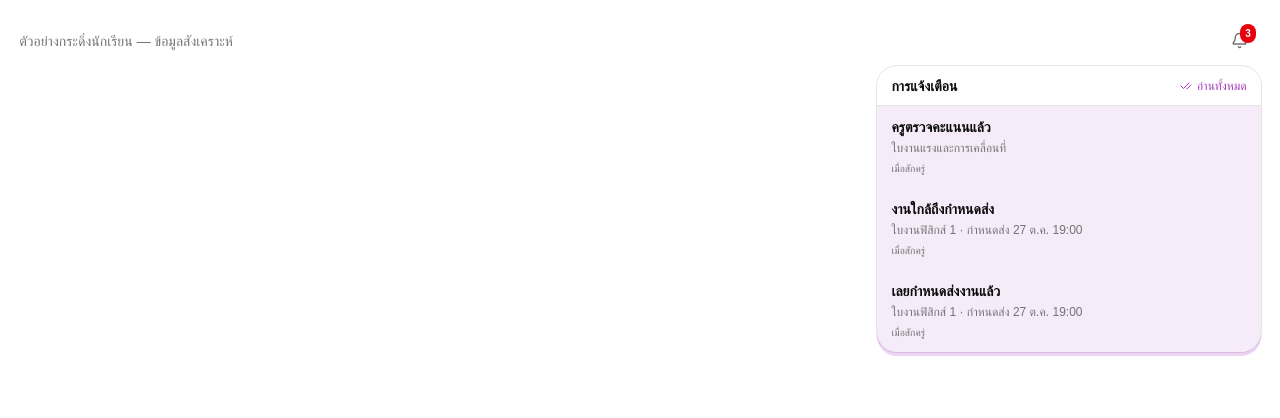
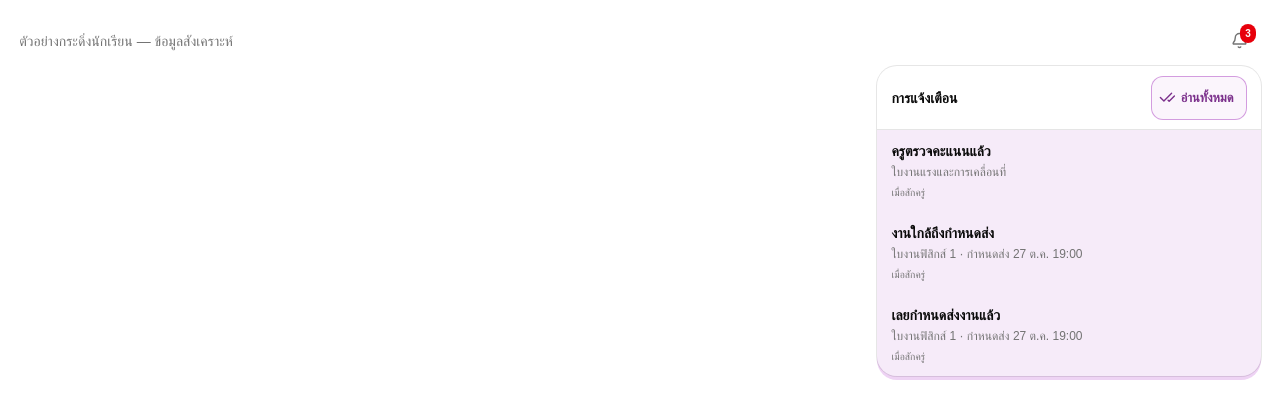
Before and after one commit to korkru-me/jk, a Next.js app: page /exam-screen-lab/notifications-bell in a window 1280 px wide. Both pictures are taken after a click on the button "การแจ้งเตือน". Shown: the top 418 px of the page. Built offline with nearby package versions, Linux system fonts and the light colour scheme; a web font is replaced by a local one.

Commit message:
fix: clarify read-all notification button for both roles

```diff
--- a/components/layout/notifications-bell.tsx
+++ b/components/layout/notifications-bell.tsx
@@ -3,6 +3,7 @@
 import { useCallback, useEffect, useState } from 'react'
 import Link from 'next/link'
 import { Bell, CheckCheck } from 'lucide-react'
+import { Button } from '@/components/ui/button'
 import {
   DropdownMenu,
   DropdownMenuContent,
@@ -103,16 +104,19 @@ export function NotificationsBell({ initialUnreadCount, actions = DEFAULT_ACTION
           </span>
         )}
       </DropdownMenuTrigger>
-      <DropdownMenuContent align="end" className="w-80 p-0">
-        <div className="flex items-center justify-between px-3 py-2 border-b">
+      <DropdownMenuContent align="end" className="w-80 max-w-[calc(100vw-1rem)] p-0">
+        <div className="flex items-center justify-between gap-2 px-3 py-2 border-b">
           <span className="text-sm font-semibold">การแจ้งเตือน</span>
           {unreadCount > 0 && (
-            <button
+            <Button
+              type="button"
+              variant="primaryOutline"
+              size="sm"
               onClick={handleMarkAllRead}
-              className="flex items-center gap-1 text-xs text-primary hover:text-primary/80 transition-colors"
+              className="min-h-[44px] cursor-pointer"
             >
-              <CheckCheck size={12} /> อ่านทั้งหมด
-            </button>
+              <CheckCheck data-icon="inline-start" aria-hidden="true" /> อ่านทั้งหมด
+            </Button>
           )}
         </div>
 
--- a/components/ui/button.tsx
+++ b/components/ui/button.tsx
@@ -15,6 +15,8 @@ const buttonVariants = cva(
         default: "bg-primary text-primary-foreground [a]:hover:bg-primary/80",
         outline:
           "border-border bg-background hover:bg-muted hover:text-foreground aria-expanded:bg-muted aria-expanded:text-foreground dark:border-input dark:bg-input/30 dark:hover:bg-input/50",
+        primaryOutline:
+          "border-primary/50 bg-primary/5 text-[color:color-mix(in_oklab,var(--primary)_75%,var(--foreground))] hover:border-primary/70 hover:bg-primary/15 focus-visible:border-primary focus-visible:ring-primary/25 active:bg-primary/20",
         attentionOutline:
           "border-destructive/35 bg-destructive/5 text-foreground hover:bg-destructive/10 focus-visible:border-destructive/50 focus-visible:ring-destructive/20",
         secondary:
```
Also changed, not shown: 2 other files (tests, documents, lock files or other folders).
